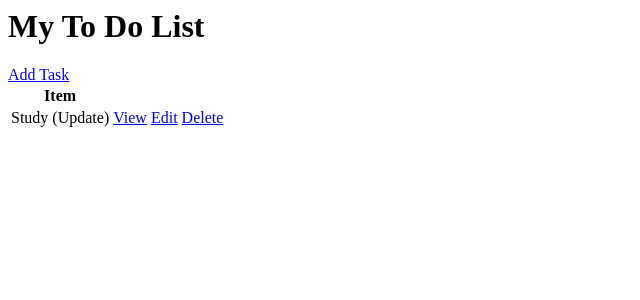
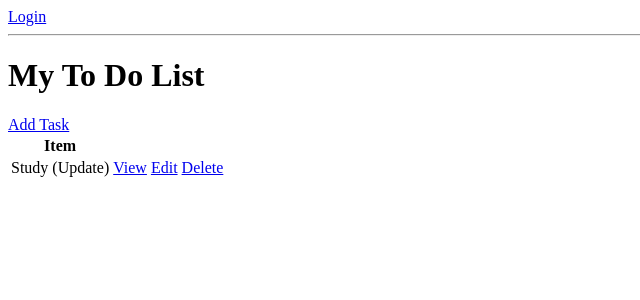
Before and after one commit to PavinSP/Django_TODO_Login, a Django app: page / in a window 1280 px wide. Shown: the top 300 px of the page, without its empty margins (0-640 px from the left). Run offline with Django 5.2, Linux system fonts and the light colour scheme; data comes from the database, SQL or seed files in the repository; both versions use the stored data as it was after the commit.

Commit message:
Login functionality added

```diff
--- /dev/null
+++ b/project1/base/templates/base/login.html
@@ -0,0 +1,6 @@
+<h1>Login</h1>
+<form method="POST">
+    {% csrf_token %}
+    {{form.as_p}}
+    <input type="submit" value="Login">
+</form>
--- a/project1/base/templates/base/task_list.html
+++ b/project1/base/templates/base/task_list.html
@@ -1,3 +1,11 @@
+{% if user.is_authenticated %}
+    <p>User: {{request.user}} </p>
+    <a href="">Logout</a>
+    {% else %}
+    <a href="{% url 'login' %}">Login</a>
+    {% endif %}
+<hr>
+
 <h1>My To Do List</h1>
 <a href="{% url 'task-create' %}">Add Task</a>
 
--- a/project1/base/urls.py
+++ b/project1/base/urls.py
@@ -1,7 +1,8 @@
 from django.urls import path
-from .views import TaskList, TaskDetail, TaskCreate, TaskUpdate, TaskDelete
+from .views import TaskList, TaskDetail, TaskCreate, TaskUpdate, TaskDelete, CustomLoginView
 
 urlpatterns = [
+    path('login/', CustomLoginView.as_view(), name='login'),
     path('', TaskList.as_view(), name='tasks'),
     path('task/<int:pk>/', TaskDetail.as_view(), name='task'),
     path('task-create', TaskCreate.as_view(), name='task-create'),
--- a/project1/base/views.py
+++ b/project1/base/views.py
@@ -1,11 +1,21 @@
+from re import L
 from django.shortcuts import render
 from django.views.generic.list import ListView
 from django.views.generic.detail import DetailView
 from django.views.generic.edit import CreateView, UpdateView, DeleteView
 from django.urls import reverse_lazy
+from django.contrib.auth.views import LoginView
 
 from .models import Task
 # Create your views here.
+
+class CustomLoginView(LoginView):
+    template_name = 'base/login.html'
+    fields = '__all__'
+    redirect_authenticated_user = True
+
+    def get_success_url(self):
+        return reverse_lazy('tasks')
 
 class TaskList(ListView):
     model = Task
```
Also changed, not shown: project1/db.sqlite3.
